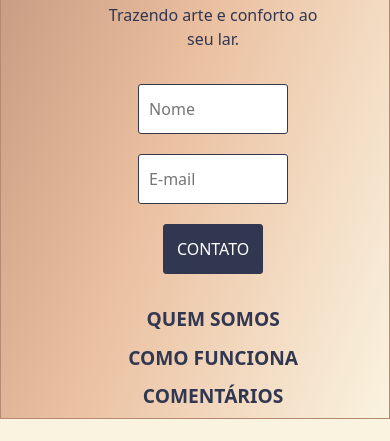
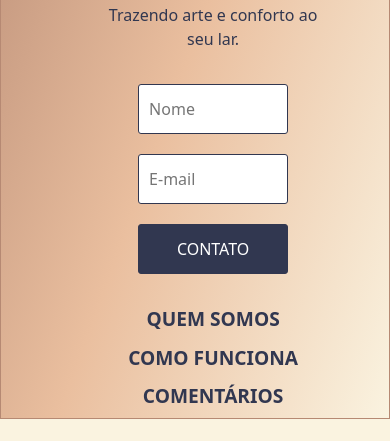
Before and after one commit to gabriel-santi/trabalhoav1-devweb, a plain HTML site: page index.html in a window 390 px wide. Shown: the part 336-777 px from the top of the page. Drawn offline with nearby package versions, Linux system fonts and the light colour scheme.

Commit message:
ajustando responsividade

```diff
--- a/style.css
+++ b/style.css
@@ -22,7 +22,7 @@ button {
     box-sizing: border-box;
     border-radius: 3px;
     border: 1px solid var(--font-blue);
-    min-width: 100px;
+    min-width: 150px;
     height: 50px;
 }
 
@@ -95,7 +95,6 @@ button {
     box-sizing: border-box;
     padding: 10px;
     width: 35%;
-    min-width: 150px;
 }
 
 .btn-contato {
```
